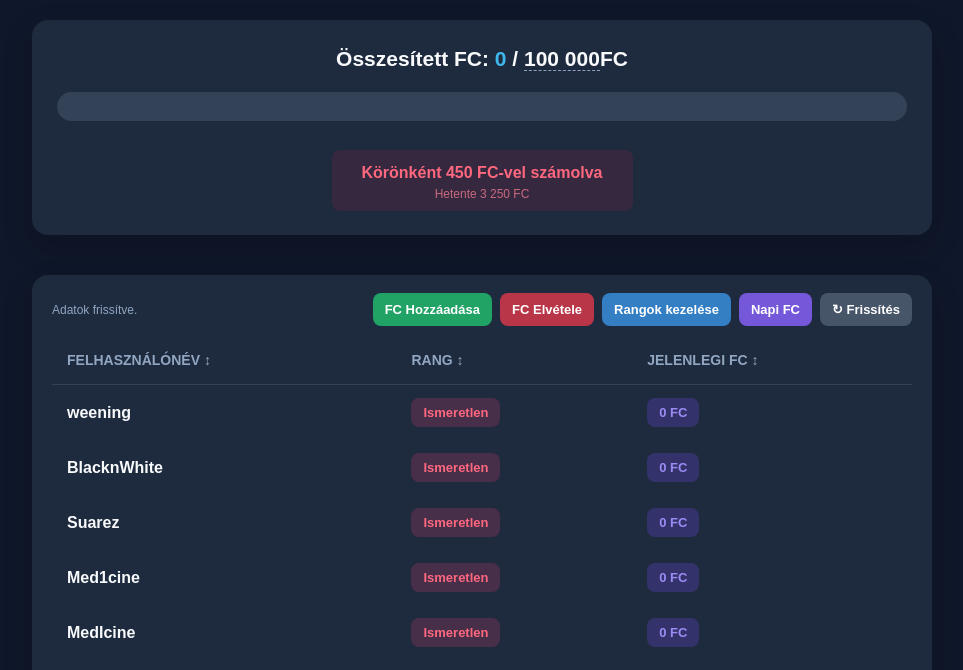
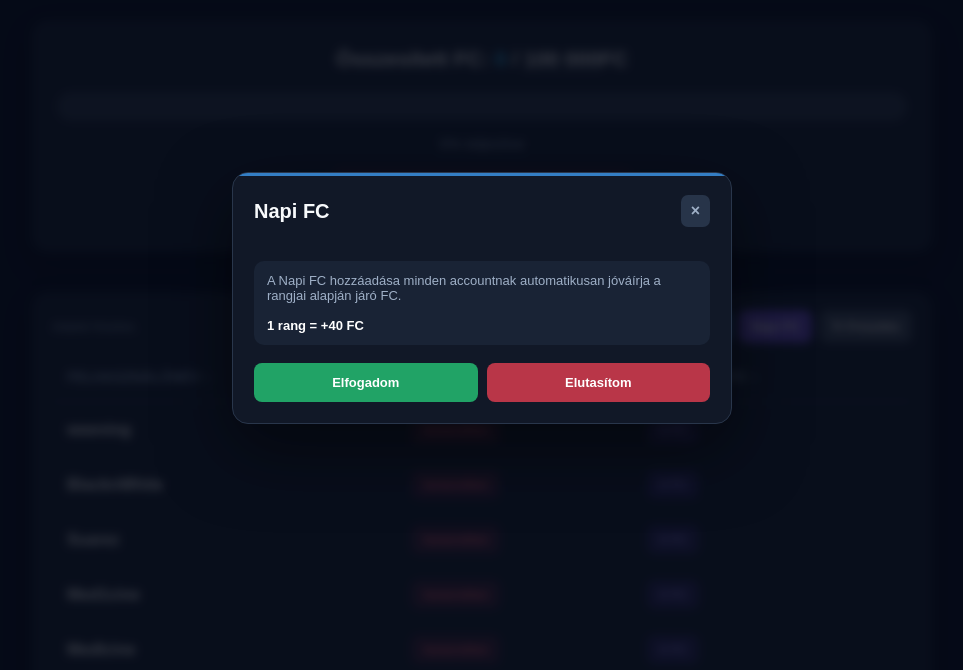
Before and after one commit to doriangamr/fc-tracker, a plain HTML site: page index.html in a window 1280 px wide. Both pictures are taken after a click on the button "Napi FC". Shown: the part 102-772 px from the top of the page, without its empty margins (158-1121 px from the left). Drawn offline with Linux system fonts and the light colour scheme.

Commit message:
index.html

```diff
--- a/index.html
+++ b/index.html
@@ -128,6 +128,7 @@ input:focus,select:focus{border-color:#4c8cc8}
     <div class="progress-track">
         <div class="progress-fill" id="progress"></div>
     </div>
+    <div class="percentage" id="percent">0% teljesítve</div>
 
     <div class="remaining">
         <div class="remaining-main">Körönként 450 FC-vel számolva</div>
@@ -167,6 +168,26 @@ input:focus,select:focus{border-color:#4c8cc8}
     </div>
 </section>
 
+<!-- Napi FC megerősítés -->
+<div class="modal-bg" id="dailyConfirmModal">
+ <div class="modal">
+  <div class="modal-head">
+   <div class="modal-title">Napi FC</div>
+   <button class="close" onclick="closeModals()">×</button>
+  </div>
+  <div class="modal-body">
+   <div class="current-box" style="margin-bottom:0">
+    A Napi FC hozzáadása minden accountnak automatikusan jóváírja a rangjai alapján járó FC.<br><br>
+    <strong>1 rang = +40 FC</strong>
+   </div>
+   <div class="modal-actions">
+    <button class="green" onclick="confirmDailyFc()">Elfogadom</button>
+    <button class="red" onclick="closeModals()">Elutasítom</button>
+   </div>
+  </div>
+ </div>
+</div>
+
 <!-- FC módosító menü -->
 <div class="modal-bg" id="fcModal">
  <div class="modal">
@@ -202,6 +223,7 @@ input:focus,select:focus{border-color:#4c8cc8}
      <label>Egyedi rang neve</label>
      <input id="customRank" type="text" placeholder="Bunny">
    </div>
+   <div class="help"></div>
    <div class="modal-actions"><button id="rankConfirm" class="green" onclick="confirmRank()">Rang hozzáadása</button><button onclick="closeModals()">Mégse</button></div>
   </div>
  </div>
@@ -253,9 +275,12 @@ function updateSummary(){
 
     if(loaded){
         const raw = Math.min((total / goal) * 100, 100);
-        document.getElementById("progress").style.width = Math.max(0,raw) + "%";
+        const percent = Math.max(0, raw);
+        document.getElementById("progress").style.width = percent + "%";
+        document.getElementById("percent").textContent = Math.floor(percent) + "% teljesítve";
     }else{
         document.getElementById("progress").style.width = "0%";
+        document.getElementById("percent").textContent = "0% teljesítve";
     }
 }
 function render(){
@@ -404,31 +429,34 @@ function confirmRank(){
 }
 
 function dailyFc(){
-    if(selectedIndex<0){
-        alert("Előbb kattints arra a játékosra, akinek a napi FC-jét hozzáadod.");
-        return;
-    }
+    document.getElementById("dailyConfirmModal").classList.add("open");
+}
 
-    const p=players[selectedIndex];
-    if(!Number.isFinite(p.fc)) p.fc=0;
+function confirmDailyFc(){
+    let totalAdded = 0;
+    let accountsUpdated = 0;
 
-    const rankCount=(p.ranks || []).length;
-    const amount=rankCount*40;
+    players.forEach(p=>{
+        if(!Number.isFinite(p.fc)) p.fc=0;
 
-    if(rankCount===0){
-        alert("Ennek az accountnak nincs hozzáadott rangja. Előbb a Rangok kezelése menüben add hozzá a rangjait.");
-        return;
-    }
+        const rankCount=(p.ranks || []).length;
+        const amount=rankCount*40;
 
-    p.fc+=amount;
-    p.adjustment=(p.adjustment||0)+amount;
+        if(amount>0){
+            p.fc+=amount;
+            p.adjustment=(p.adjustment||0)+amount;
+            totalAdded+=amount;
+            accountsUpdated++;
+        }
+    });
 
     save();
     render();
+    closeModals();
 
     alert(
-        `${p.name} napi FC-je hozzáadva: +${fmt(amount)} FC\n` +
-        `${rankCount} rang × 40 FC = ${fmt(amount)} FC`
+        `Napi FC hozzáadva ${accountsUpdated} accountnak.\n` +
+        `Összesen: +${fmt(totalAdded)} FC`
     );
 }
 
```
